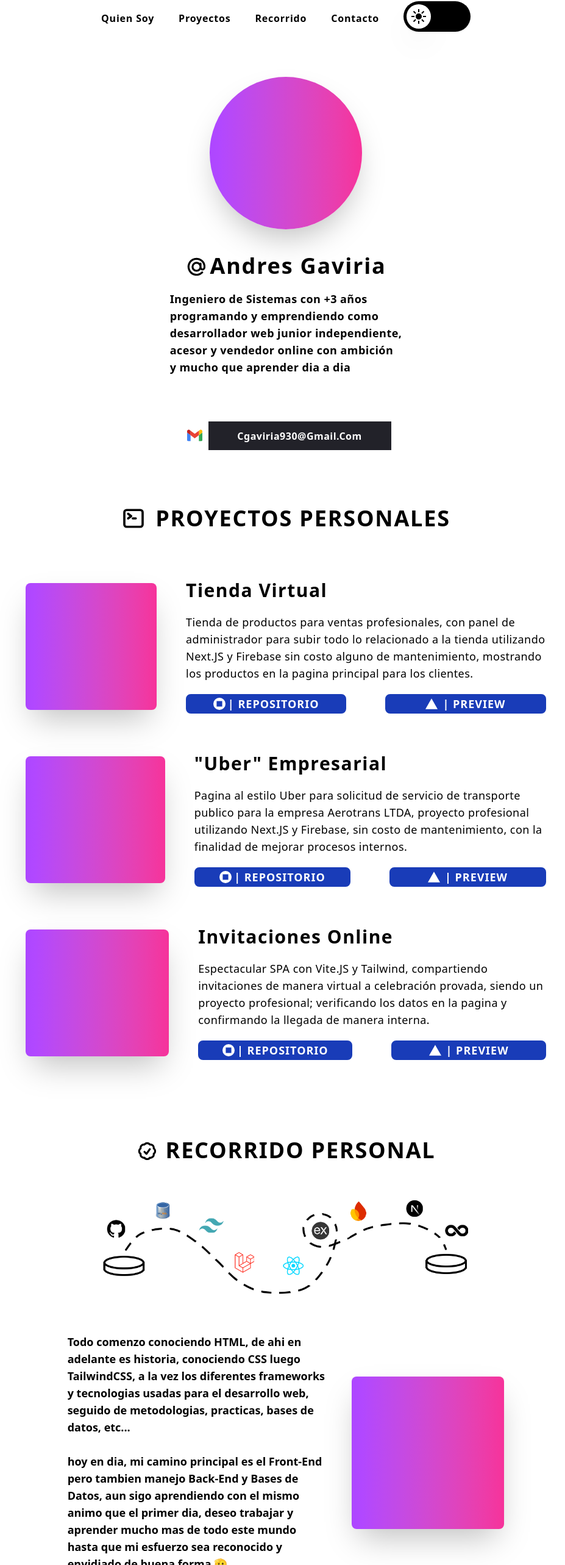
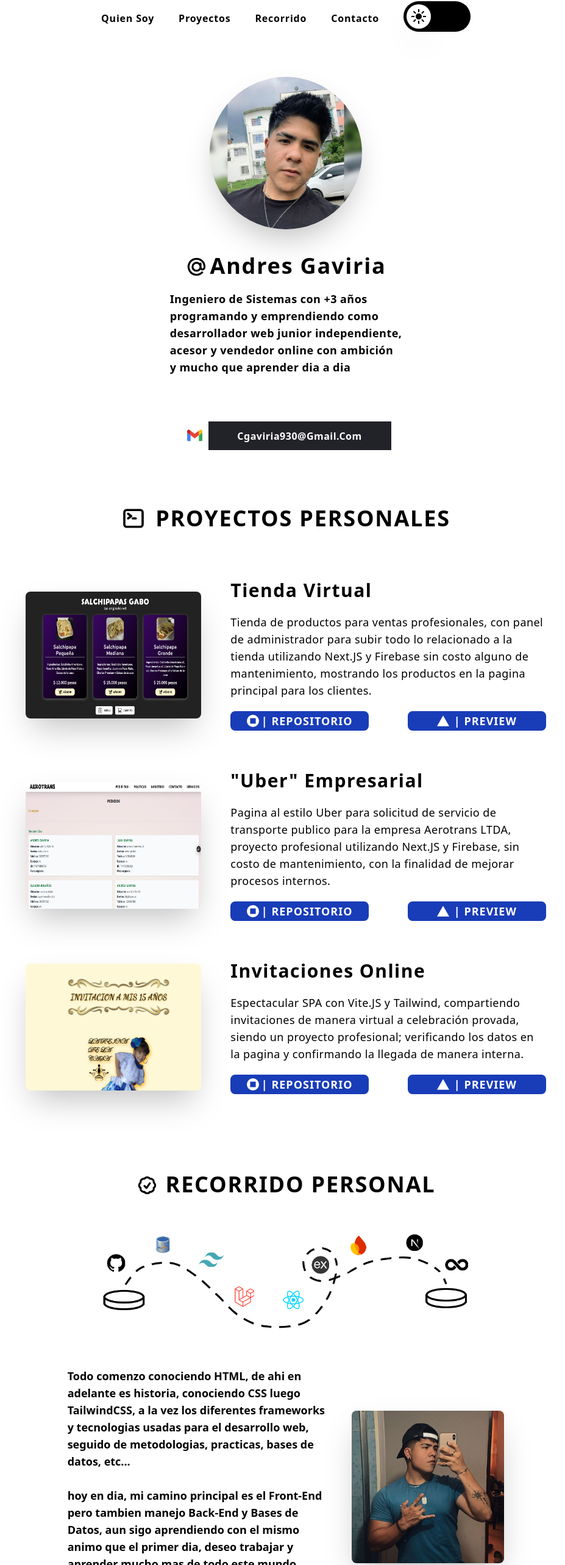
Before and after one commit to AndresG2412/Portfolio2025, a React (Vite) app: page / in a window 1280 px wide. Shown: the part 18-2584 px from the top of the page at 61% size, without its empty margins (171-1098 px from the left). Built offline with nearby package versions, Linux system fonts and the light colour scheme.

Commit message:
añadido de imagenes

```diff
--- a/src/App.jsx
+++ b/src/App.jsx
@@ -10,6 +10,12 @@ import Javascript from './Components/Buttons/Javascript'
 import Gmail from './Components/Buttons/Gmail'
 import FormContact from './Components/FormContact'
 
+import perfil from "./Images/perfil.jpg"
+import reconocimiento from "./Images/reconocimiento.jpg"
+import proyecto1 from "./Images/proyecto1.jpg"
+import proyecto2 from "./Images/proyecto2.jpg"
+import proyecto3 from "./Images/proyecto3.jpg"
+
 export default function App() {
     return (
         <>
@@ -17,8 +23,8 @@ export default function App() {
 
             <section id='Quien Soy' className='dark:text-white w-full h-[80vh] mt-24 md:mt-28 flex flex-col items-center justify-center md:gap-y-10'>
                 <div className='flex flex-col items-center justify-center h-full gap-y-10'>
-                    <div className='w-[250px] h-[250px] rounded-full bg-gradient-to-r from-purple-500 to-pink-500 shadow-2xl flex items-center justify-center'>
-                    </div>
+                    <img src={perfil} alt="img_perfil" className='w-[250px] h-[250px] rounded-full shadow-2xl flex items-center justify-center'>
+                    </img>
                     <div className='flex flex-col items-center text-start gap-y-5'>
                         <div className='flex items-center gap-x-2 '>
                             <svg xmlns="http://www.w3.org/2000/svg" fill="none" viewBox="0 0 22 22" stroke-width="2.2" stroke="currentColor" class="size-8">
@@ -40,18 +46,21 @@ export default function App() {
                     <p className='text-center text-4xl tracking-wider font-bold'>PROYECTOS PERSONALES</p>
                 </div>
                 <CardProject
+                    img={proyecto1}
                     titulo={"Tienda Virtual"}
                     descripcion={"Tienda de productos para ventas profesionales, con panel de administrador para subir todo lo relacionado a la tienda utilizando Next.JS y Firebase sin costo alguno de mantenimiento, mostrando los productos en la pagina principal para los clientes."}
                     linkRepo={"https://github.com/AndresG2412/OnlineShop"}
                     linkPreview={"https://salchi-gabo.vercel.app/"}
                     />
                 <CardProject
+                    img={proyecto2}
                     titulo={`"Uber" Empresarial`}
                     descripcion={"Pagina al estilo Uber para solicitud de servicio de transporte publico para la empresa Aerotrans LTDA, proyecto profesional utilizando Next.JS y Firebase, sin costo de mantenimiento, con la finalidad de mejorar procesos internos."}
                     linkRepo={"https://github.com/AndresG2412/Aerotrans"}
                     linkPreview={"https://aerotrans.vercel.app/"}
                     />
                 <CardProject
+                    img={proyecto3}
                     titulo={"Invitaciones Online"}
                     descripcion={"Espectacular SPA con Vite.JS y Tailwind, compartiendo invitaciones de manera virtual a celebración provada, siendo un proyecto profesional; verificando los datos en la pagina y confirmando la llegada de manera interna."}
                     linkRepo={"https://github.com/AndresG2412/cartas-mv"}
@@ -69,8 +78,7 @@ export default function App() {
                 <img src={roadmap} alt="roadmap_image" className='dark:hidden block px-10 md:px-0 md:w-[50%] mx-auto'/>
                 <img src={roadmap_dark} alt="roadmap_image" className='hidden dark:block px-10 md:px-0 md:w-[50%] mx-auto'/>
                 <div className='md:flex justify-center items-center gap-x-10 mt-10'>
-                    <div className='mx-auto mb-8 md:hidden w-[250px] h-[250px] rounded-lg bg-gradient-to-r from-purple-500 to-pink-500 shadow-2xl flex items-center justify-center'>
-                    </div>
+                    <img src="./Images/reconocimiento.jpg" alt="img_reconocimiento" className='mx-auto mb-8 md:hidden w-[250px] h-[250px] rounded-lg shadow-2xl flex items-center justify-center'/>
                     <p className='px-16 md:px-0 md:w-1/3 font-semibold text-lg'>Todo comenzo conociendo HTML, de ahi en adelante es historia,
                     conociendo CSS luego TailwindCSS, a la vez los diferentes
                     frameworks y tecnologias usadas para el desarrollo web, seguido
@@ -82,8 +90,7 @@ export default function App() {
                     el mismo animo que el primer dia, deseo trabajar y aprender
                     mucho mas de todo este mundo hasta que mi esfuerzo
                     sea reconocido y envidiado de buena forma 🫡</p>
-                    <div className='hidden w-[250px] h-[250px] rounded-lg bg-gradient-to-r from-purple-500 to-pink-500 shadow-2xl md:flex items-center justify-center'>
-                    </div>
+                    <img src={reconocimiento} alt="img_reconocimiento" className='hidden w-[250px] h-[250px] rounded-lg shadow-2xl md:flex items-center justify-center'/>
                 </div>
             </section>
 
--- a/src/Components/CardProject.jsx
+++ b/src/Components/CardProject.jsx
@@ -1,10 +1,9 @@
 import React from 'react'
 
-export default function CardProject({titulo, descripcion, linkRepo, linkPreview}) {
+export default function CardProject({img, titulo, descripcion, linkRepo, linkPreview}) {
     return (
         <div className='w-2/3 mx-auto md:flex gap-x-12 py-8 items-center justify-center'>
-            <div className=' md:w-[50rem] h-52 rounded-lg bg-gradient-to-r from-purple-500 to-pink-500 shadow-2xl mb-8 md:mb-0'>
-            </div>
+            <img src={img} alt="img_proyecto" className=' md:w-72 h-52 rounded-lg shadow-2xl mb-8 md:mb-0'/>
             <div className='flex flex-col items-start justify-center gap-y-5'>
                 <p className='text-3xl font-bold tracking-wider'>{titulo}</p>
                 <p className='tracking-wide text-lg w-full'>{descripcion}</p>
```
